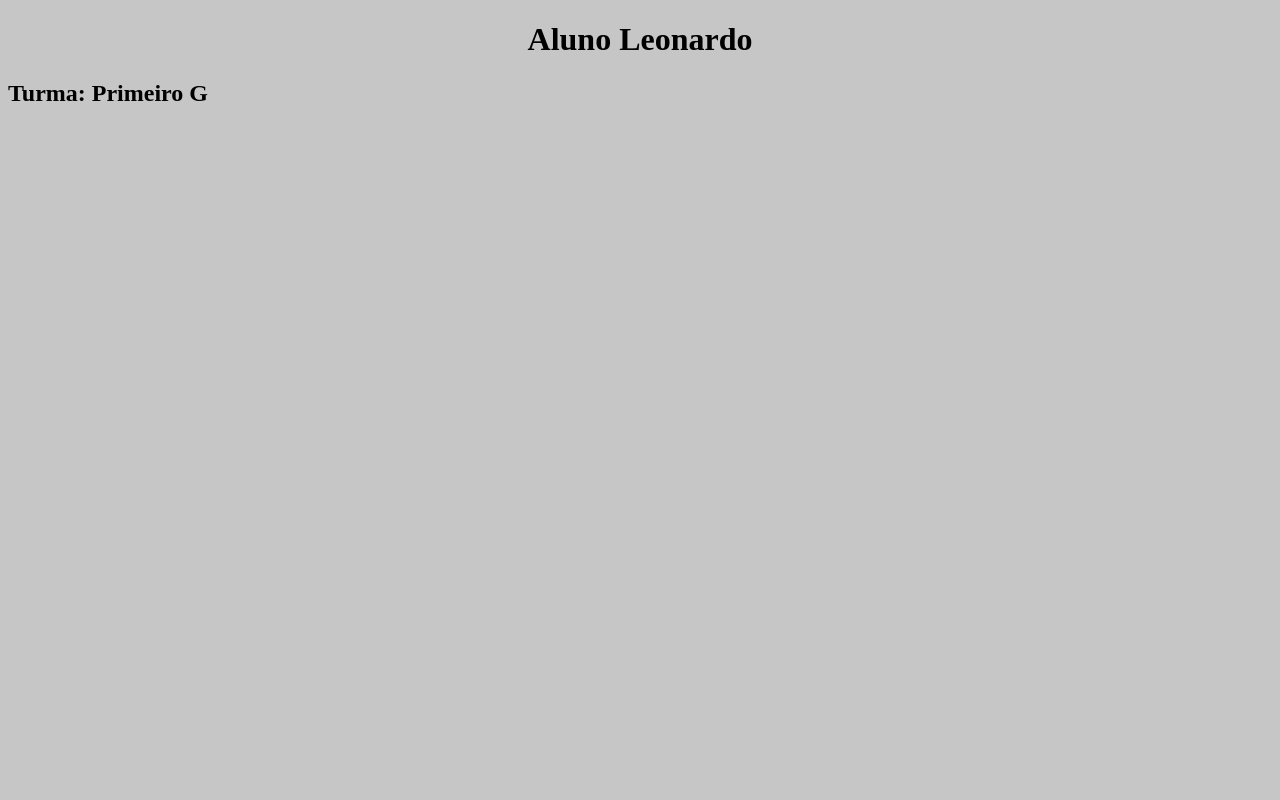
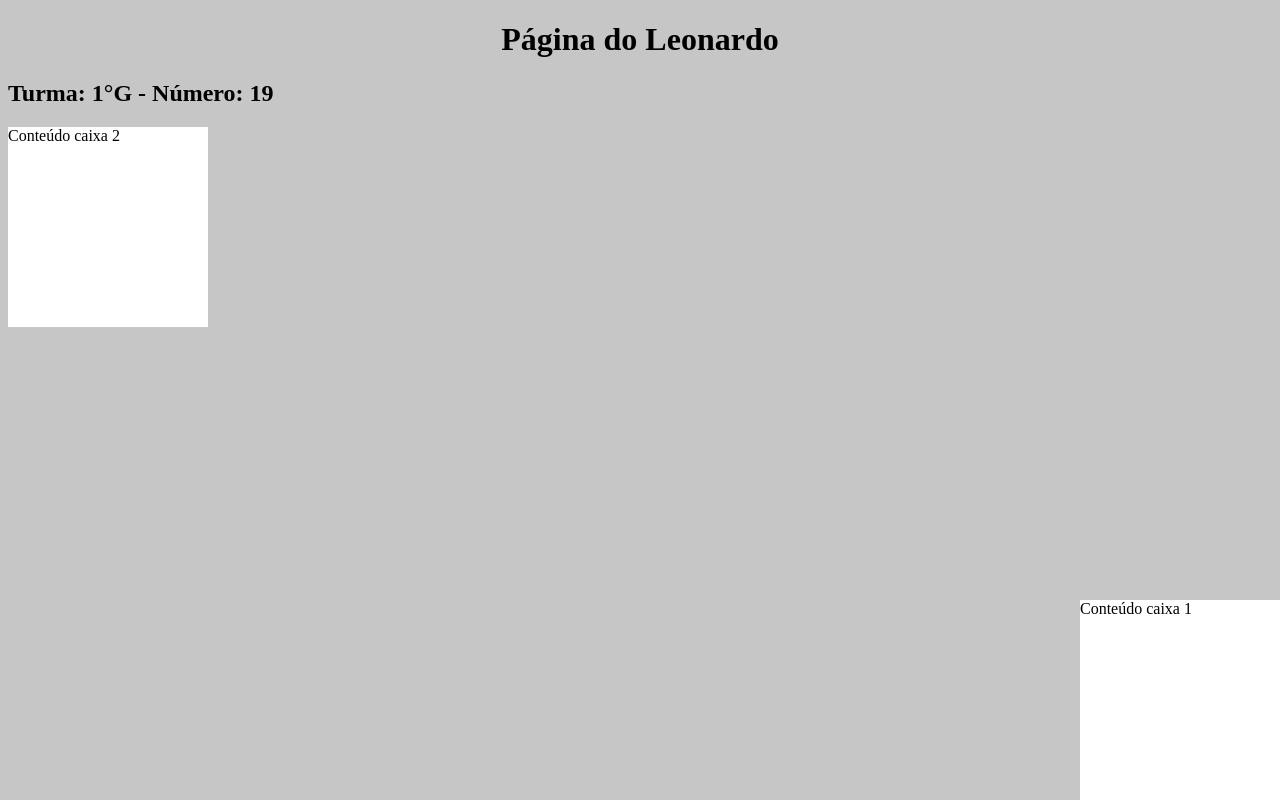
Before and after one commit to victorprimeiroG/primeirog_2t-1, a plain HTML site: page index.html in a window 1280 px wide. Drawn offline with Linux system fonts and the light colour scheme.

Commit message:
Aula 29-07

```diff
--- a/estilo.css
+++ b/estilo.css
@@ -4,3 +4,19 @@ body {
 h1 {
   text-align: center;
 }
+.caixa1 {
+  position: absolute;
+  background: #FFFFFF;
+  width: 200px;
+  height: 200px;
+  right: 0;
+  bottom: 0;
+}
+.caixa2 {
+  position: absolute;
+  background: #FFFFFF;
+  width: 200px;
+  height: 200px;
+  right: 5;
+  bottom: 10;
+}
--- a/index.html
+++ b/index.html
@@ -2,12 +2,18 @@
 <html lang="pt-br" dir="ltr">
   <head>
     <meta charset="utf-8">
-    <title>Leonardo1°G</title>
+    <title>Página do Leonardo</title>
     <link rel="stylesheet" href="estilo.css">
   </head>
   <body>
-    <h1>Aluno Leonardo</h1>
-    <h2>Turma: Primeiro G</h2>
+    <h1>Página do Leonardo</h1>
+    <h2>Turma: 1°G - Número: 19</h2>
+<div class="caixa1">
+  Conteúdo caixa 1
+</div>
+<div class="caixa2">
+  Conteúdo caixa 2
 
+</div>
   </body>
 </html>
```
